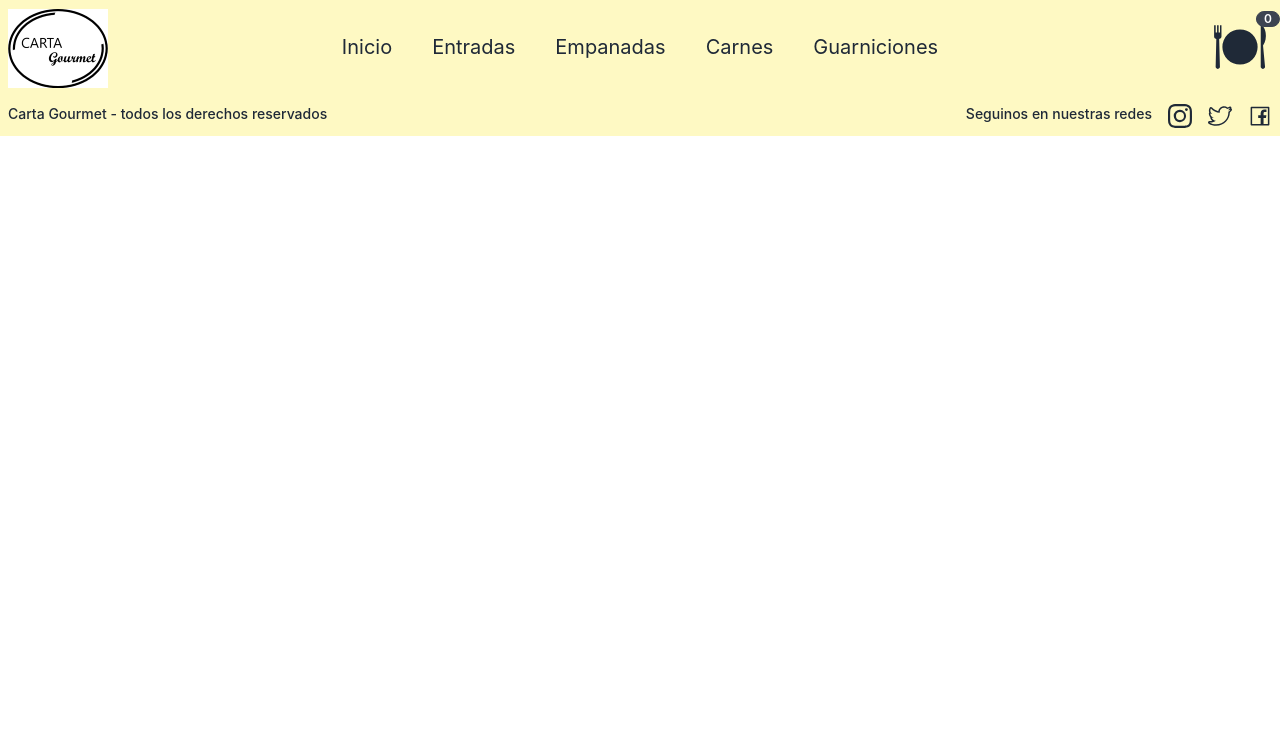
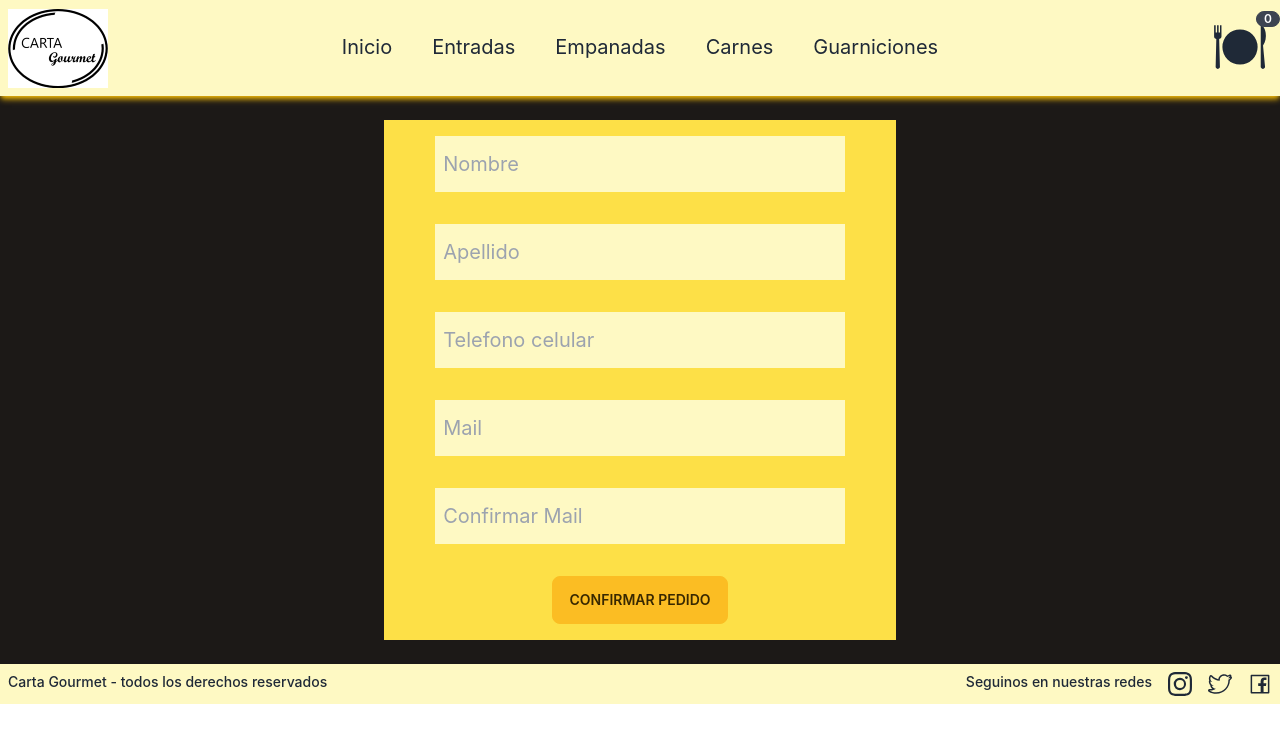
Before and after one commit to Mariano0891/proyecto-carta-gourmet, a React (Create React App) app: page /checkout in a window 1280 px wide. Shown: the top 742 px of the page. Built offline with nearby package versions, Linux system fonts and the light colour scheme.

Commit message:
Firebase II mas formulario de cierre de pedido listos

```diff
--- a/package.json
+++ b/package.json
@@ -8,11 +8,13 @@
     "@testing-library/user-event": "^13.5.0",
     "daisyui": "^2.41.0",
     "firebase": "^9.15.0",
+    "formik": "^2.2.9",
     "react": "^18.2.0",
     "react-dom": "^18.2.0",
     "react-icons": "^4.6.0",
     "react-router-dom": "^6.4.4",
-    "react-scripts": "5.0.1",
+    "react-scripts": "^5.0.1",
+    "sweetalert2": "^11.4.8",
     "web-vitals": "^2.1.4"
   },
   "scripts": {
--- a/src/App.jsx
+++ b/src/App.jsx
@@ -6,6 +6,7 @@ import { BrowserRouter, Route, Routes } from 'react-router-dom';
 import { CartContextProvider } from './components/context/CartContext';
 import CartView from './components/CartView';
 import Footer from './components/Footer';
+import CheckOut from './components/CheckOut';
 
 function App() {
   return (
@@ -18,7 +19,7 @@ function App() {
             <Route path='/category/:idCategory' element={ <ItemListContainer /> } />
             <Route path='/item/:id' element={ <ItemDetailContainer /> } />
             <Route path='/cart' element={ <CartView /> } />
-            {/*<Route path='/checkout' element={ } />*/}
+            <Route path='/checkout' element={ <CheckOut /> } />
           </Routes>
           <Footer/>
         </div>
--- a/src/components/CartView.js
+++ b/src/components/CartView.js
@@ -11,7 +11,7 @@ const CartView = () => {
     deleteItemById (id)
   }
   return (
-    <div class="flex flex-col m-10">
+    <div class="flex flex-col m-4">
         {cart.length > 0 ? (
             <div>
                 <h2 class="text-yellow-600 text-4xl m-2 font-semibold">Tu compra</h2>
--- /dev/null
+++ b/src/components/CheckOut.js
@@ -0,0 +1,161 @@
+import React, { useContext, useState } from 'react'
+import { Formik, Form, Field, ErrorMessage } from 'formik'
+import { CartContext } from './context/CartContext'
+import { addDoc, collection, getFirestore } from 'firebase/firestore'
+
+
+const CheckOut = () => {
+
+    const {cart, totalCartAmount, emptyCart} = useContext(CartContext)
+
+    const [confirmationAlert, setConfirmationAlert] = useState(false)
+
+    const [user, setUser] = useState()
+
+    const [orderId, setOrderId] = useState()
+
+    const makeOrder = () => {
+        const order = {
+            buyer: {user},
+            items: cart,
+            total: totalCartAmount(),
+        }
+        console.log("Haciendo la orden", order)
+        saveOrder( order )
+    }
+
+    const saveOrder = ( order ) => {
+        const db =getFirestore()
+        const ordersCollection = collection(db, "orders")
+        addDoc(ordersCollection, order).then(({ id }) => setOrderId(id))
+        console.log("Nueva orden: ", {orderId})
+    }
+
+  return (
+    <div class="text-yellow-600">
+        <Formik
+            initialValues={{
+                name: '',
+                surname: '',
+                telephone: '',
+                mail: '',
+                mailConfirmation: ''
+            }}
+
+            validate = {(values) => {
+                let errors ={}
+                // Name validation
+                if (!values.name){
+                    errors.name = 'Por favor ingresa tu nombre'
+                } else if(!/^[a-zA-ZÀ-ÿ\s]{1,40}$/.test(values.name)){
+                    errors.name = 'El campo solo puede contener letras, espacios y tildes'
+                }
+                // Surname Validation
+                if (!values.surname){
+                    errors.surname = 'Por favor ingresa tu apellido'
+                } else if(!/^[a-zA-ZÀ-ÿ\s]{1,40}$/.test(values.surname)){
+                    errors.surname = 'El campo solo puede contener letras, espacios y tildes'
+                }
+                // Telephone validation
+                if (!values.telephone){
+                    errors.telephone = 'Por favor ingresa tu numero de telefono'
+                } else if(!/^\d{7,14}$/.test(values.telephone)){
+                    errors.telephone = 'Ingrese su numero sin espacios, con el codigo de area sin 0 y sin el prefijo 15'
+                }
+                // Mail validation
+                if (!values.mail){
+                    errors.mail = 'Por favor ingresa tu direccion de correo'
+                } else if(!/^[a-zA-Z0-9_.+-]+@[a-zA-Z0-9-]+\.[a-zA-Z0-9-.]+$/.test(values.mail)){
+                    errors.mail = 'Ingresa una direccion de correo valida'
+                }
+                // Mail confirmation validation
+                if (!values.mailConfirmation){
+                    errors.mailConfirmation = 'Por favor repite tu direccion de correo'
+                } else if (values.mail !== values.mailConfirmation){
+                    errors.mailConfirmation = 'Los correos ingresados no coinciden'
+                }
+
+                return errors
+            }}
+            onSubmit ={(values, {resetForm}) => {
+                resetForm()
+                setUser(values)
+                makeOrder()
+                console.log({user})
+                setConfirmationAlert (true)
+                setTimeout(() => setConfirmationAlert(false), 2000)
+            }}
+        >
+            {({errors}) => (
+                <Form class="bg-yellow-300 w-2/5 m-6 mx-auto">
+                    <div>
+                        <Field
+                            type="text"
+                            id="name"
+                            name="name"
+                            placeholder="Nombre"
+                            class="bg-yellow-100 text-xl w-4/5 h-14 p-2 my-4"
+                        />
+                        <ErrorMessage name="name" component={() => (
+                            <div class="text-red-500 text-xs w-4/5 mt-[-14px] mx-auto flex font-semibold">{errors.name}</div>
+                        )} />
+                    </div>
+                    <div>
+                        <Field
+                            type="text"
+                            id="surname"
+                            name="surname"
+                            placeholder="Apellido"
+                            class="bg-yellow-100 text-xl w-4/5 h-14 p-2 m-4"
+                        />
+                        <ErrorMessage name="surname" component={() => (
+                            <div class="text-red-500 text-xs w-4/5 mt-[-14px] mx-auto flex font-semibold">{errors.surname}</div>
+                        )} />
+                    </div>
+                    <div>
+                        <Field
+                            type="text"
+                            id="telephone"
+                            name="telephone"
+                            placeholder="Telefono celular"
+                            class="bg-yellow-100 text-xl w-4/5 h-14 p-2 m-4"
+                        />
+                        <ErrorMessage name="telephone" component={() => (
+                            <div class="text-red-500 text-xs w-4/5 mt-[-14px] mx-auto flex font-semibold">{errors.telephone}</div>
+                        )} />
+                    </div>
+
+                    <div>
+                        <Field
+                            type="text"
+                            id="mail"
+                            name="mail"
+                            placeholder="Mail"
+                            class="bg-yellow-100 text-xl w-4/5 h-14 p-2 m-4"
+                        />
+                        <ErrorMessage name="mail" component={() => (
+                            <div class="text-red-500 text-xs w-4/5 mt-[-14px] mx-auto flex font-semibold">{errors.mail}</div>
+                        )} />
+                    </div>
+                    <div>
+                        <Field
+                            type="text"
+                            id="mailConfirmation"
+                            name="mailConfirmation"
+                            placeholder="Confirmar Mail"
+                            class="bg-yellow-100 text-xl w-4/5 h-14 p-2 m-4"
+                        />
+                        <ErrorMessage name="mailConfirmation" component={() => (
+                            <div class="text-red-500 text-xs w-4/5 mt-[-14px] mx-auto flex font-semibold">{errors.mailConfirmation}</div>
+                        )} />
+                    </div>
+                    <button type="submit" class="btn btn-warning m-4">Confirmar Pedido</button>
+                    {confirmationAlert && <p class="text-xl font-semibold text-green-700">El formulario se envio con exito</p>}
+                </Form>
+            )}
+        </Formik>
+    </div>
+  )
+}
+
+export default CheckOut
--- a/src/components/ItemDetail.js
+++ b/src/components/ItemDetail.js
@@ -17,8 +17,7 @@ const ItemDetail = ({item}) => {
         setItemAdded (true)
         setQuantity (quantity)
      }
-    console.log (cart)
-    console.log ([quantity])
+
 
     return (
         <div className="card lg:card-side bg-gradient-to-r from-yellow-300 to-yellow-50 shadow-xl m-10">
```
Also changed, not shown: 1 other file (tests, documents, lock files or other folders).
